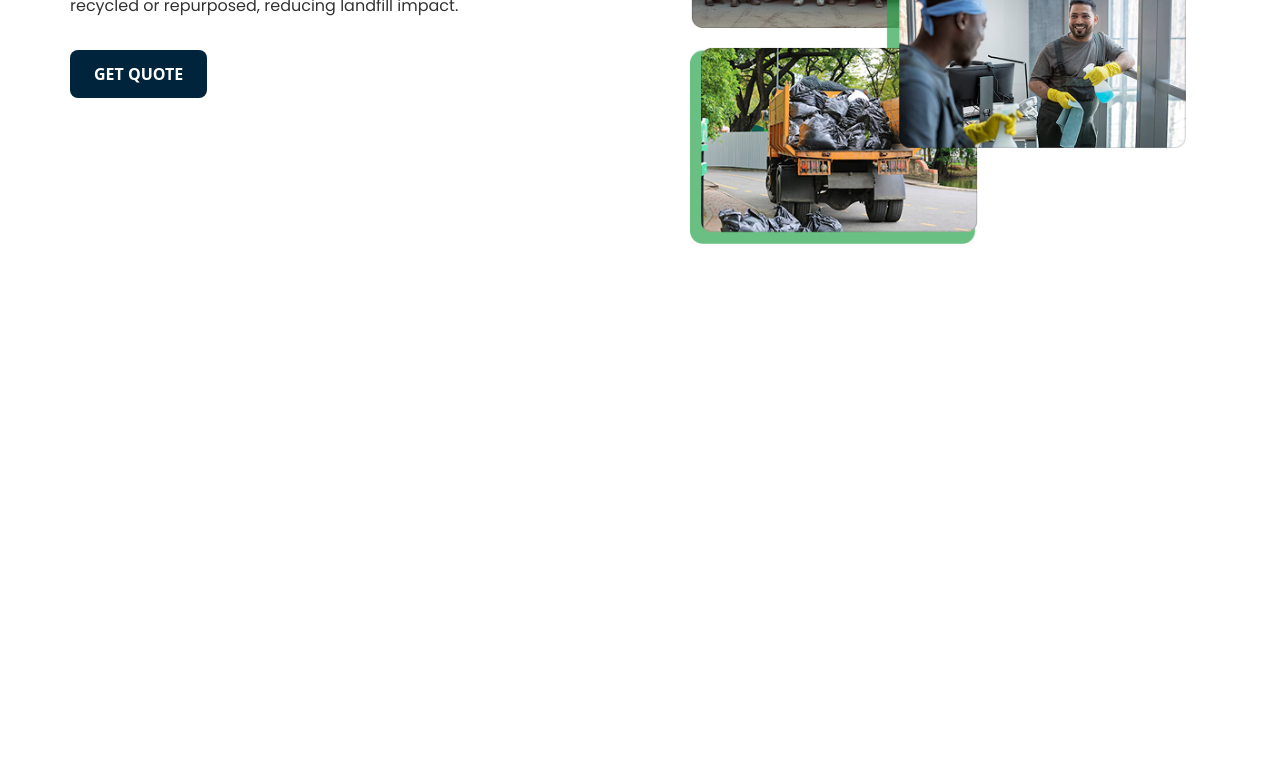
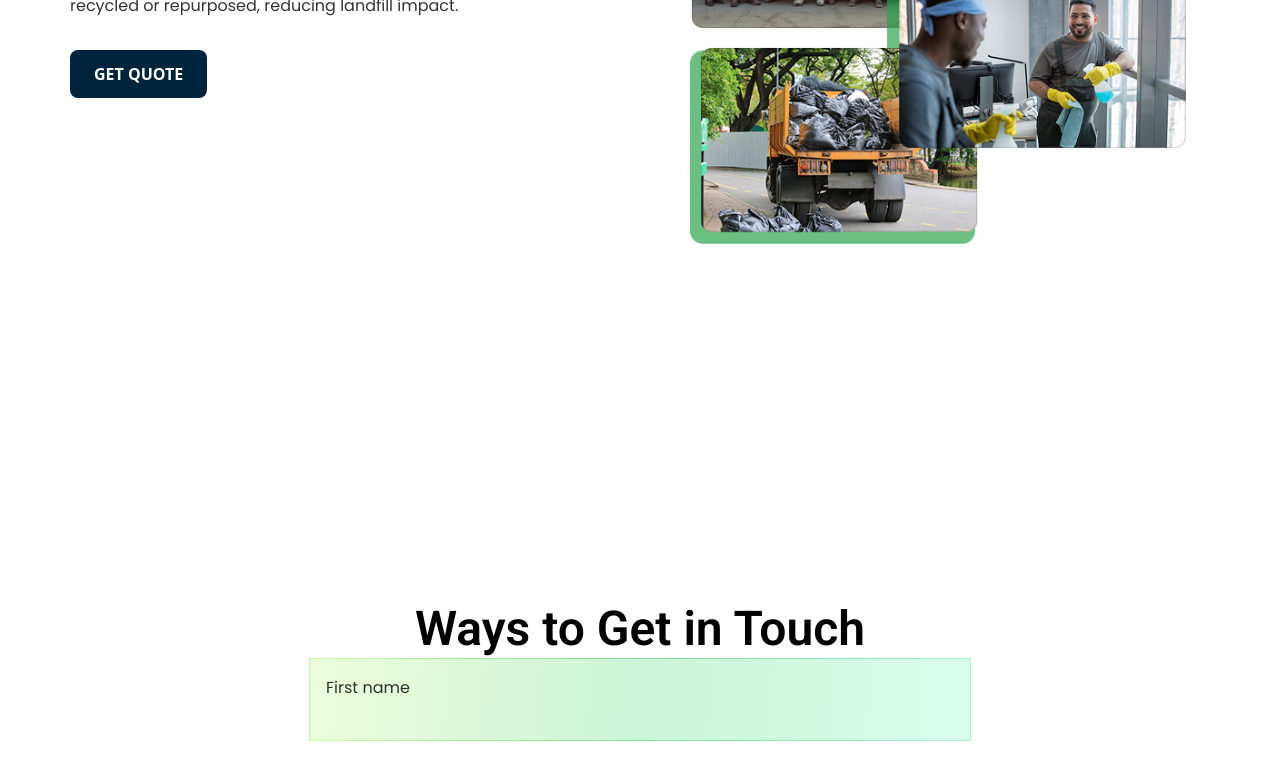
Before and after one commit to jatin-rajput563/routing-page, a React (Vite) app: page / in a window 1280 px wide. Shown: the part 1989-2769 px from the top of the page. Before the commit the page ends 2489 px from the top, so only its background shows below. Built offline with nearby package versions, Linux system fonts and the light colour scheme.

Commit message:
adding-common-input

```diff
--- a/src/App.jsx
+++ b/src/App.jsx
@@ -1,8 +1,8 @@
 import './App.css'
 import About from './components/about/About'
+import Contact from './components/contact/Contact'
 import Footer from './components/Footer'
 import Header from './components/Header'
-import Nav from './components/Nav'
 import Waste from './components/Waste'
 
 function App() {
@@ -13,6 +13,7 @@ function App() {
       <Waste />
       <Footer />
       <About />
+      <Contact />
     </>
   )
 }
--- a/src/components/Nav.jsx
+++ b/src/components/Nav.jsx
@@ -24,7 +24,6 @@ const Nav = () => {
             Leeds Junk
           </a>
           <ul className={`fixed lg:static flex justify-center items-center flex-col lg:flex-row w-full lg:w-auto bg-[#00243C] lg:bg-transparent top-0 bottom-0 right-0 transform ${isNavOpen ? 'translate-x-0' : 'translate-x-full lg:translate-x-0'} transition-transform duration-300 z-20 p-8 lg:p-0 gap-6 lg:gap-6`}>
-
             <li className="flex flex-col lg:flex-row gap-6 items-center">
               <a className="no-underline hover:underline " href="/">
                 <CommonPara ParaText="Home" ParaClass=" !font-semibold" />
--- /dev/null
+++ b/src/components/common/CommonInput.jsx
@@ -0,0 +1,11 @@
+import React from 'react'
+
+const CommonInput = ({type, placeholder}) => {
+    return (
+        <>
+            <input type={type} placeholder={placeholder} />
+        </>
+    )
+}
+
+export default CommonInput
--- /dev/null
+++ b/src/components/contact/Contact.jsx
@@ -0,0 +1,24 @@
+import React from 'react'
+import CommonHeading from '../common/CommonHeading'
+import CommonInput from '../common/CommonInput'
+import CommonPara from '../common/CommonPara'
+
+const Contact = () => {
+    return (
+        <>
+            <div className="min-h-screen py-[100px]">
+                <div className="max-w-[1140px] mx-auto">
+                    <CommonHeading HeadingText="Ways to Get in Touch" HeadingClass="text-center" />
+                    <div className='max-w-[662px] p-[16px] bg-[linear-gradient(94.55deg,_rgba(199,255,81,0.2)_-14.37%,_rgba(0,201,52,0.2)_49.67%,_rgba(81,255,192,0.2)_111.65%)] border border-solid [border-image-source:linear-gradient(94.55deg,_rgba(199,255,81,0.4)_-14.37%,_rgba(0,201,52,0.4)_49.67%,_rgba(81,255,192,0.4)_111.65%)] [border-image-slice:1] mx-auto flex flex-col'>
+                        <div>
+                            <CommonPara ParaText="First name" ParaClass="opacity-80 !leading-[160%]" />
+                            <CommonInput />
+                        </div>
+                    </div>
+                </div>
+            </div>
+        </>
+    )
+}
+
+export default Contact
```
